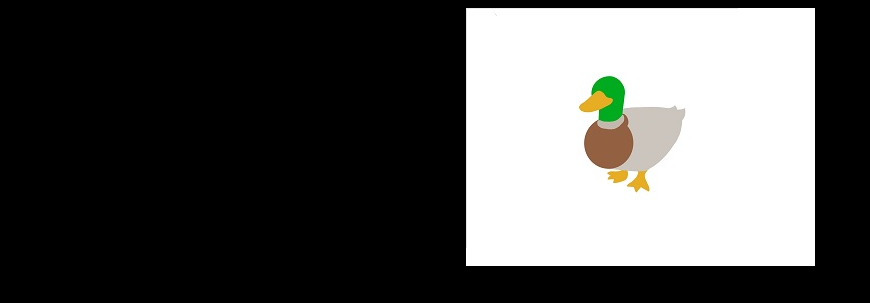
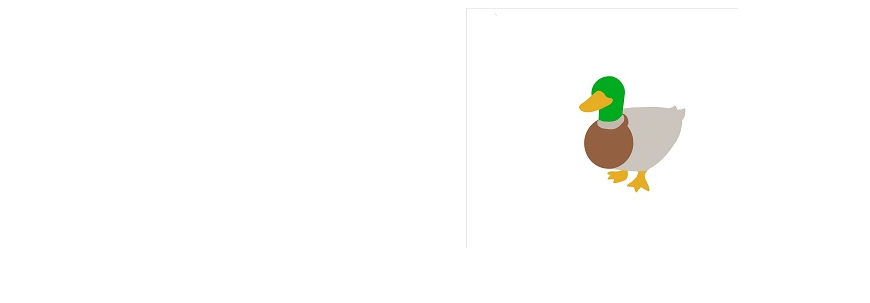
Before and after one commit to imduckzz/imduckzz.github.io, a plain HTML site: page index.html in a window 1280 px wide. Shown: the top 303 px of the page, without its empty margins (0-870 px from the left). Drawn offline with Linux system fonts and the light colour scheme.

Commit message:
actualización de datos

```diff
--- a/index.html
+++ b/index.html
@@ -9,7 +9,7 @@
     <link rel ="icon" type = "image/png" sizes="16x16" href="C:/imduckzz.github.io/icons/icons8-halo-16.png">
 </head>
 <center><img src = "images/pato.jpg"></center>
-<body bgcolor="000000" >
+<body bgcolor="FFFFFF" >
     <br>
     <center><h1>My portfolio</h1></center>
     <a href ="background.html">My background</a>
```
